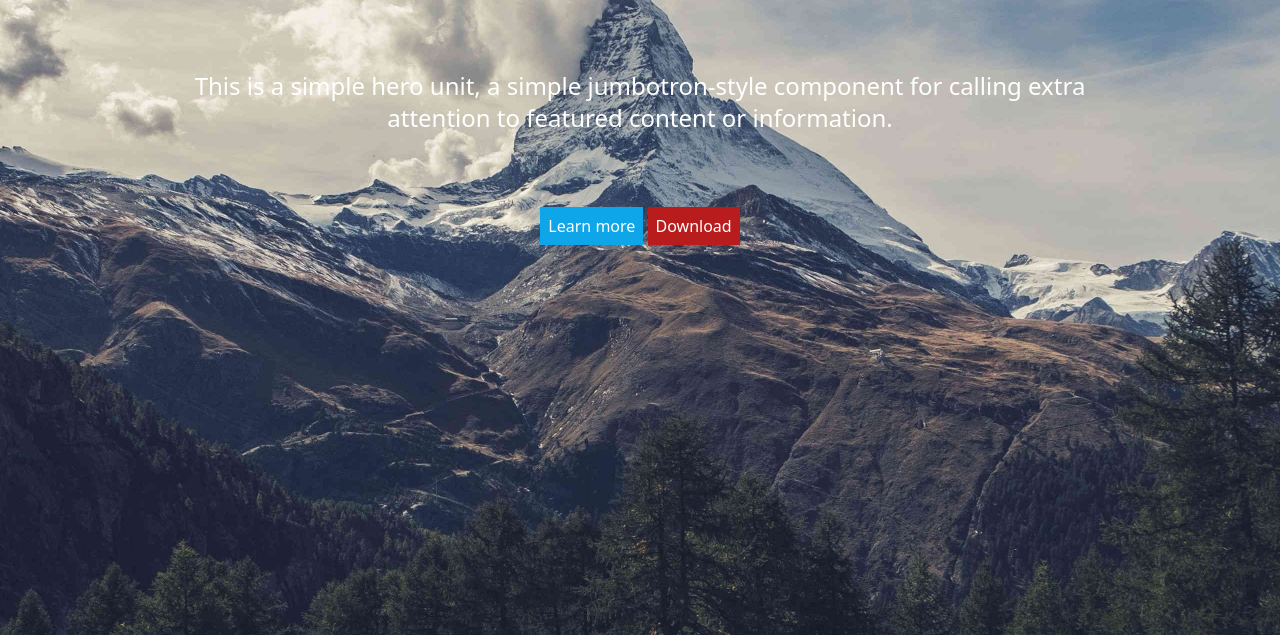
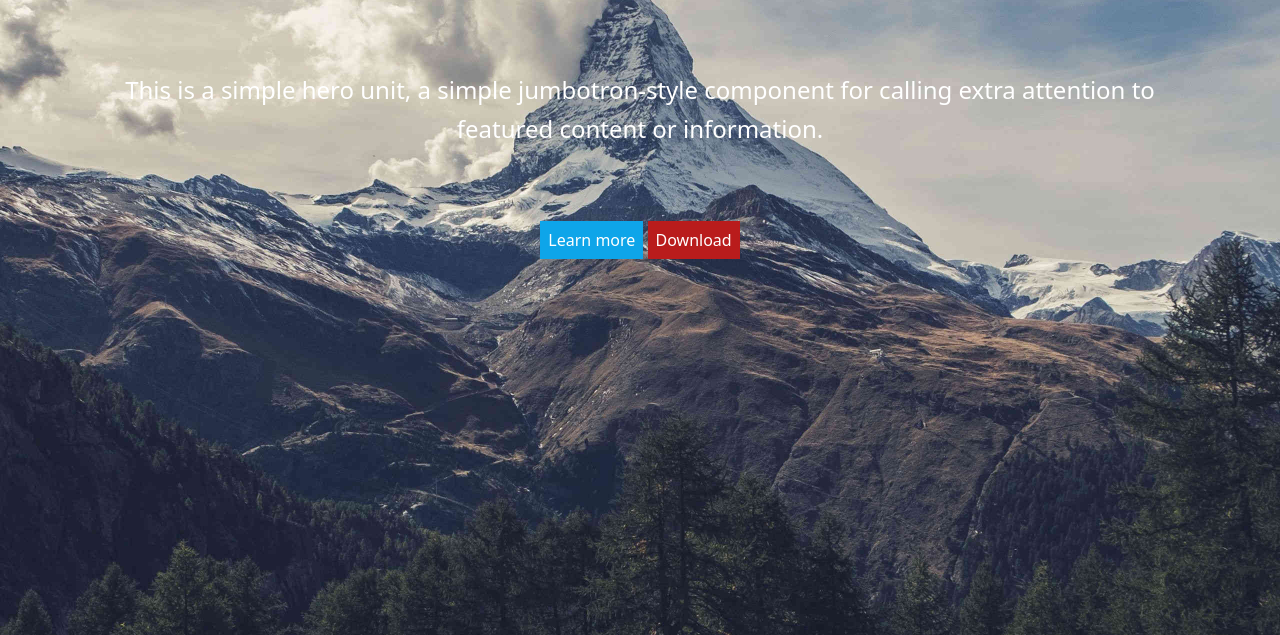
Before and after one commit to Jeremy-PR/TP-The-Mountain, a website: page index.html in a window 1280 px wide. Shown: the part 162-797 px from the top of the page. Drawn offline with nearby package versions, Linux system fonts and the light colour scheme; files that its build step writes are made by us from their sources.

Commit message:
pret a etre mis en ligne

```diff
--- a/index.html
+++ b/index.html
@@ -26,9 +26,12 @@
         >
           In the hall of the <span class="font-extrabold">Mountain King</span>
         </h1>
-        <p class="flex text-center text-white px-4 sm:px-6 md:px-8 lg:px-16 xl:px-32 text-base sm:text-lg md:text-xl lg:text-2xl">
-          This is a simple hero unit, a simple jumbotron-style component for calling extra attention to featured content or information.
-        </p>
+        <p
+        class="text-center px-16 leading-relaxed text-white font-thin text-2xl text-neutral-off-white"
+      >
+        This is a simple hero unit, a simple jumbotron-style component for
+        calling extra attention to featured content or information.
+      </p>
 
         <div class="flex flex-col items-center text-white sm:inline-block">
           <a href="#" class="bg-sky-500 w-40 py-2 sm:px-2"> Learn more</a>
```
